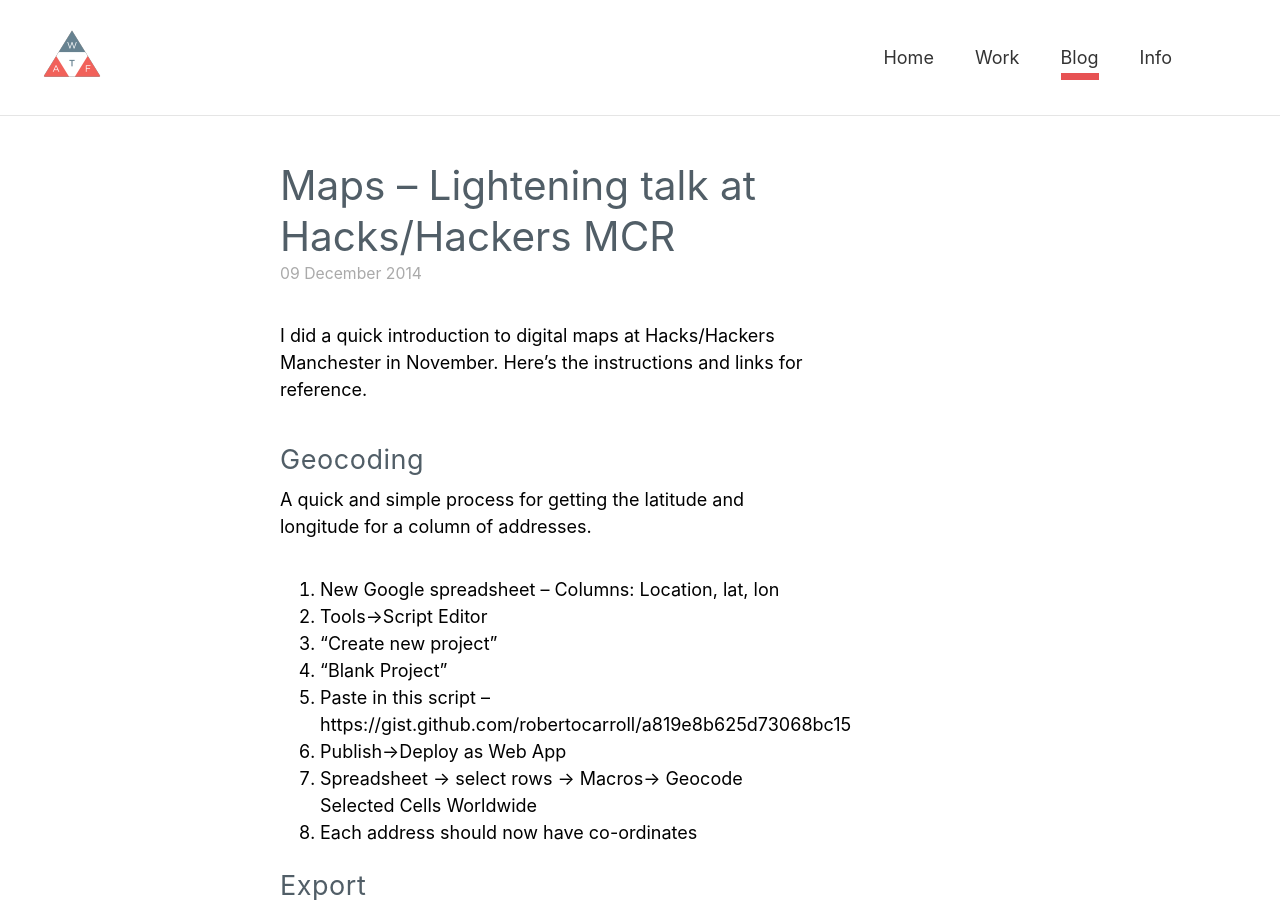
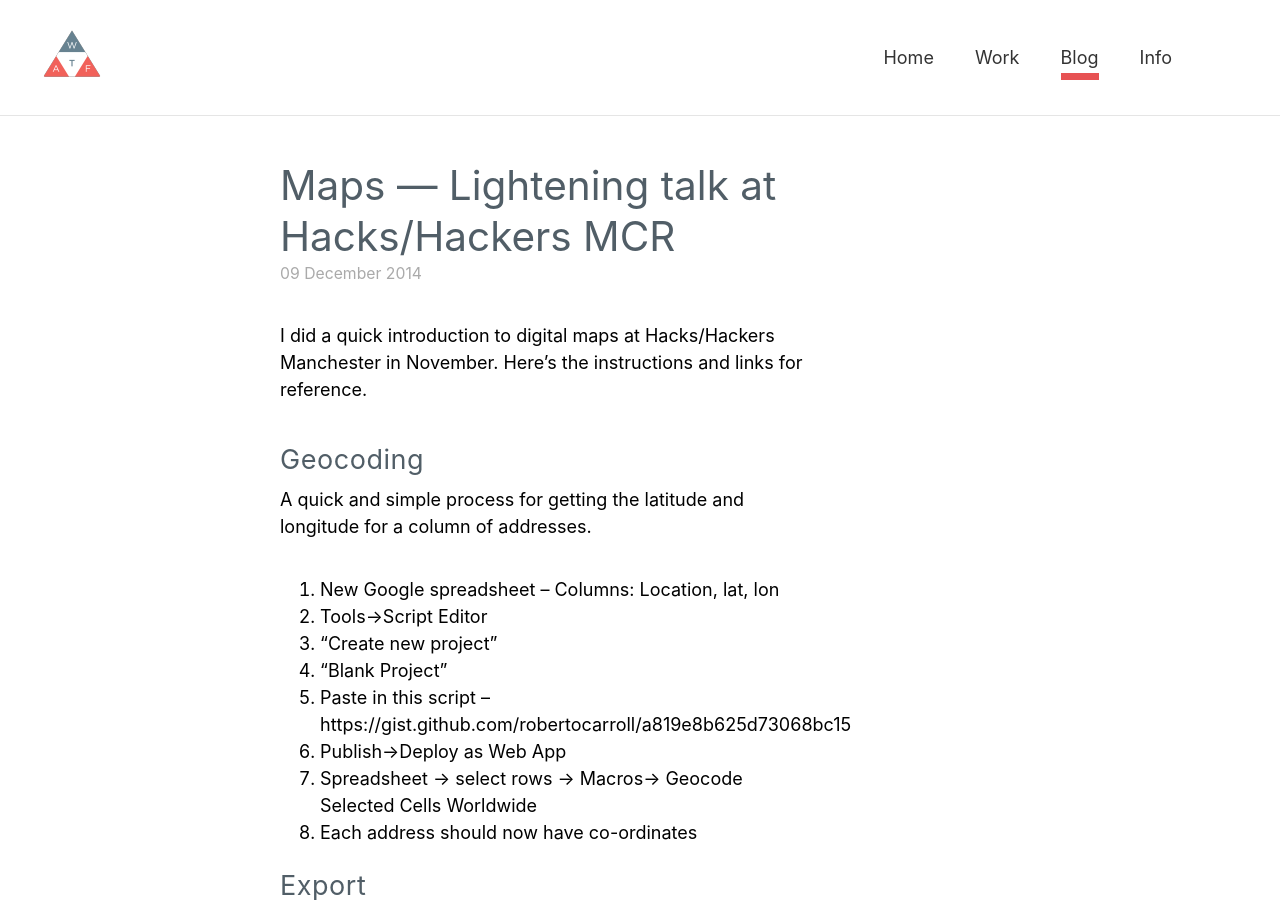
Before and after one commit to wearethoughtfox/wearethoughtfox, a Jekyll site: the page built from _blog/2014-12-09-maps-lightening-talk-hackshackers-mcr.md, in a window 1280 px wide and 900 px high. Built offline with Jekyll 4.4.1, drawn with Linux system fonts in a browser that asks for light colours; part of the change alters nothing that is shown.

```diff
--- a/_blog/2014-12-09-maps-lightening-talk-hackshackers-mcr.md
+++ b/_blog/2014-12-09-maps-lightening-talk-hackshackers-mcr.md
@@ -1,11 +1,6 @@
 ---
-id: 646
-title: 'Maps &#8211; Lightening talk at Hacks/Hackers MCR'
-date: 2014-12-09T10:25:00+00:00
-author: Rob
 layout: blog
-guid: http://wearethoughtfox.com/?p=646
-permalink: /blog/maps-lightening-talk-hackshackers-mcr/
+title: Maps — Lightening talk at Hacks/Hackers MCR
 categories:
   - Blog
 tags:
```
